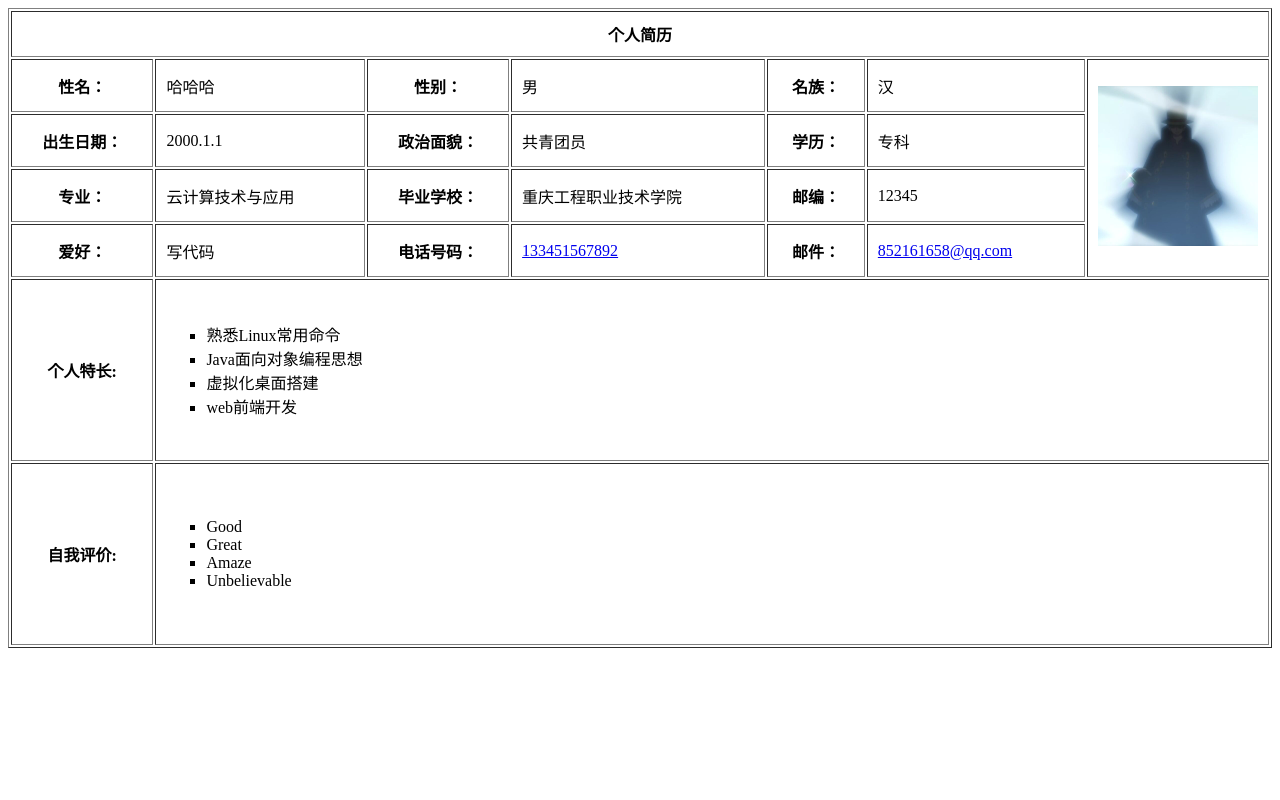
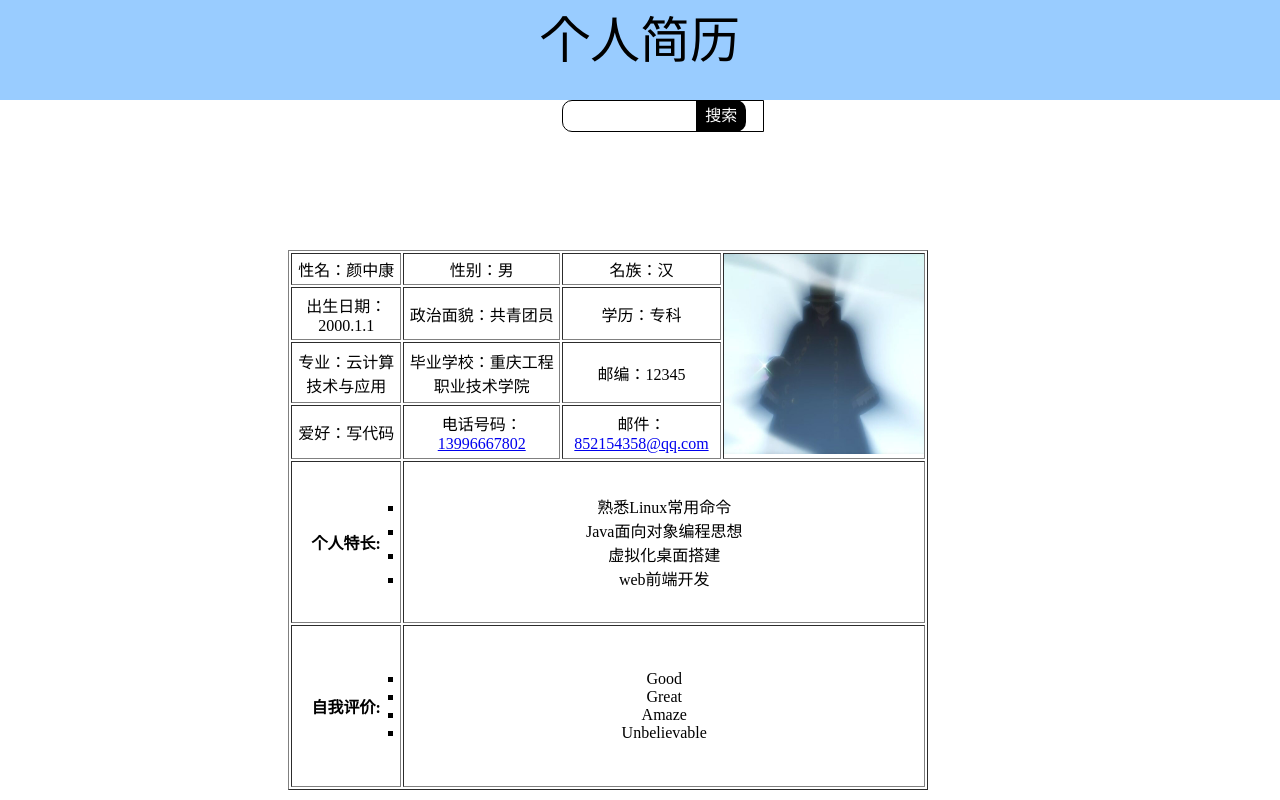
Before and after one commit to adventureone/Container, a plain HTML site: page index.html in a window 1280 px wide. Drawn offline with Linux system fonts and the light colour scheme.

Commit message:
Update index.html

```diff
--- a/index.html
+++ b/index.html
@@ -1,69 +1,131 @@
 <!DOCTYPE html>
 <html lang="en">
-
 <head>
+    <!-- <link href="https://cdn.bootcss.com/jquery-mobile/1.4.5/jquery.mobile.min.css" rel="stylesheet">
+    <script src="https://cdn.bootcss.com/jquery/2.2.4/jquery.min.js"></script>
+    <script src="https://cdn.bootcss.com/jquery-mobile/1.4.5/jquery.mobile.min.js"></script> -->
     <meta charset="UTF-8">
     <meta name="viewport" content="width=device-width, initial-scale=1.0">
     <title>个人简历</title>
+    <style>
+        *{
+            padding: 0;
+            margin: 0;
+        }
+        .jianli {
+            font-size: 50px;
+            text-align: center;
+            background-color: #99CCFF ;width: 100%;height: 100px;
+          }
+
+        .test {
+            background-color: white ;
+            text-align: left;
+        }
+
+        .test input{
+            border-radius: 10px 0 0 10px;width: 200px;height: 30px;
+            border-color:black;
+            border: 1px solid black;
+            outline: none;
+        }
+        .test1 {
+            border-radius: 0 10px 10px 0  ; width: 50px;height: 32px;
+            background-color:#000;
+            text-align: center;
+            line-height: 36px;
+        }
+        .test1 p{
+            line-height: 32px;
+            text-align: center;
+            color: white;
+        }
+
+        .one {
+            background-color: white;width: 50%;height: 10px;
+            margin-top: 150px;
+            text-align: center;
+            margin-left: 22.5%;
+        }
+        .two {
+            background-color: white;width: 50%;height: 10px;
+            margin-top: 50px;
+            text-align: center;
+            margin-left: 22.5%;
+        }
+        .three {
+            background-color: white;width: 50%;height: 10px;
+            margin-top: 50px;
+            text-align: center;
+            margin-left: 22.5%;
+        }
+        .four {
+            background-color: white;width: 50%;height: 10px;
+            margin-top: 50px;
+            text-align: center;
+            margin-left: 22.5%;
+        }
+        .five {
+            background-color: white;width: 50%;height: 10px;
+            margin-top: 50px;
+            text-align: left;
+            margin-left: 22.5%;
+        }
+        .six{
+            background-color: white;width: 50%;height: 10px;
+            margin-top: 50px;
+            text-align: center;
+            margin-left: 22.5%;
+        }
+
+    </style>
 </head>
-<style>
-    .form {
-        background-color #FFFFFF;
-    }
-</style>
 
 <body>
-    <table border="1" cellpadding="10%" width="100%" class="form">
+    <div style="background-color:whitesmoke; width: 100%;height: 100px;">
+        <div>
+            <div class="jianli">
+                <p>个人简历</p>
+            </div>
 
+            <div class="test" style="position: absolute;left: 43.9%;">
+                <input type="text" style="text-align: center;">
+            </div>
+            <div class="test1" style="position: absolute;left: 54.4%;cursor: pointer;">
+                <p>搜索</p>
+           </div>
+        </div>
+    </div>
+        </div>
+        <div>
+            <div>
+                <table class="one" border="1">
                     <tr>
-            <th colspan="7">个人简历</th>
+                        <td>性名：颜中康</td>
+                        <td>性别：男</td>
+                        <td>名族：汉</td>
+                        <td rowspan="4">
+                            <img src="路飞.jpg" alt="" style="width: 200px;">
+                        </td>
+                    <tr>
+                        <td>出生日期：2000.1.1</td>
+                        <td>政治面貌：共青团员</td>
+                        <td>学历：专科</td>
                     </tr>
-
                     <tr>
-            <th>性名：</th>
-            <td>哈哈哈</td>
-            <th>性别：</th>
-            <td>男</td>
-            <th>名族：</th>
-            <td>汉</td>
-            <td rowspan="4" width="10">
-                <p><a href="https://wallhaven.cc/w/6kv1kw" target="_self"><img border="0" src="路飞.jpg" width="160" height="160"
-                            title="我是要成为海贼王的男人" /></a>
-                </p>
-            </td>
+                        <td>专业：云计算技术与应用</td>
+                        <td>毕业学校：重庆工程职业技术学院</td>
+                        <td>邮编：12345</td>
                     </tr>
-
                     <tr>
-            <th>出生日期：</th>
-            <td>2000.1.1</td>
-            <th>政治面貌：</th>
-            <td>共青团员</td>
-            <th>学历：</th>
-            <td>专科</td>
+                        <td>爱好：写代码</td>
+                        <td>电话号码：<a href="tel:13996667802">13996667802</a></td>
+                        <td>邮件：<a href="mailto:852154358@qq.com?SubjectS=Hello%20again" target="_top">
+                            852154358@qq.com</a></td>
                     </tr>
-
-        <tr>
-            <th>专业：</th>
-            <td>云计算技术与应用</td>
-            <th>毕业学校：</th>
-            <td>重庆工程职业技术学院</td>
-            <th>邮编：</th>
-            <td>12345</td>
-        </tr>
-
-        <tr>
-            <th>爱好：</th>
-            <td>写代码</td>
-            <th>电话号码：</th>
-            <td><a href="tel:133451567892">133451567892</a></td>
-            <th>邮件：</th>
-            <td><a href="mailto:852161658@qq.com?SubjectS=Hello%20again" target="_top">
-                    852161658@qq.com</a></td>
-        </tr>
-
-        <tr>
+                    <tr class="">
                         <th height="160" bgcolor="#FFFFFF" colspan="1">个人特长:</th>
-            <td colspan="6">
+                        <td colspan="3">
                             <ul style="list-style: square">
                                 <li>熟悉Linux常用命令</li>
                                 <li>Java面向对象编程思想</li>
@@ -72,19 +134,20 @@
                             </ul>
                         </td>
                     </tr>
-
                     <tr>
                         <th height="160" bgcolor="#FFFFFF">自我评价:</th>
-            <td colspan="6">
+                        <td colspan="3">
                             <ul style="list-style: square">
                                 <li>Good</li>
                                 <li>Great</li>
                                 <li>Amaze</li>
                                 <li>Unbelievable</li>
                             </ul>
+                        </td>
                     </tr>
-
                     </table>
+            </div>
+        </div>
+    </div>
 </body>
-
 </html>
```
Lines whose indentation alone changed are shown as unchanged.
